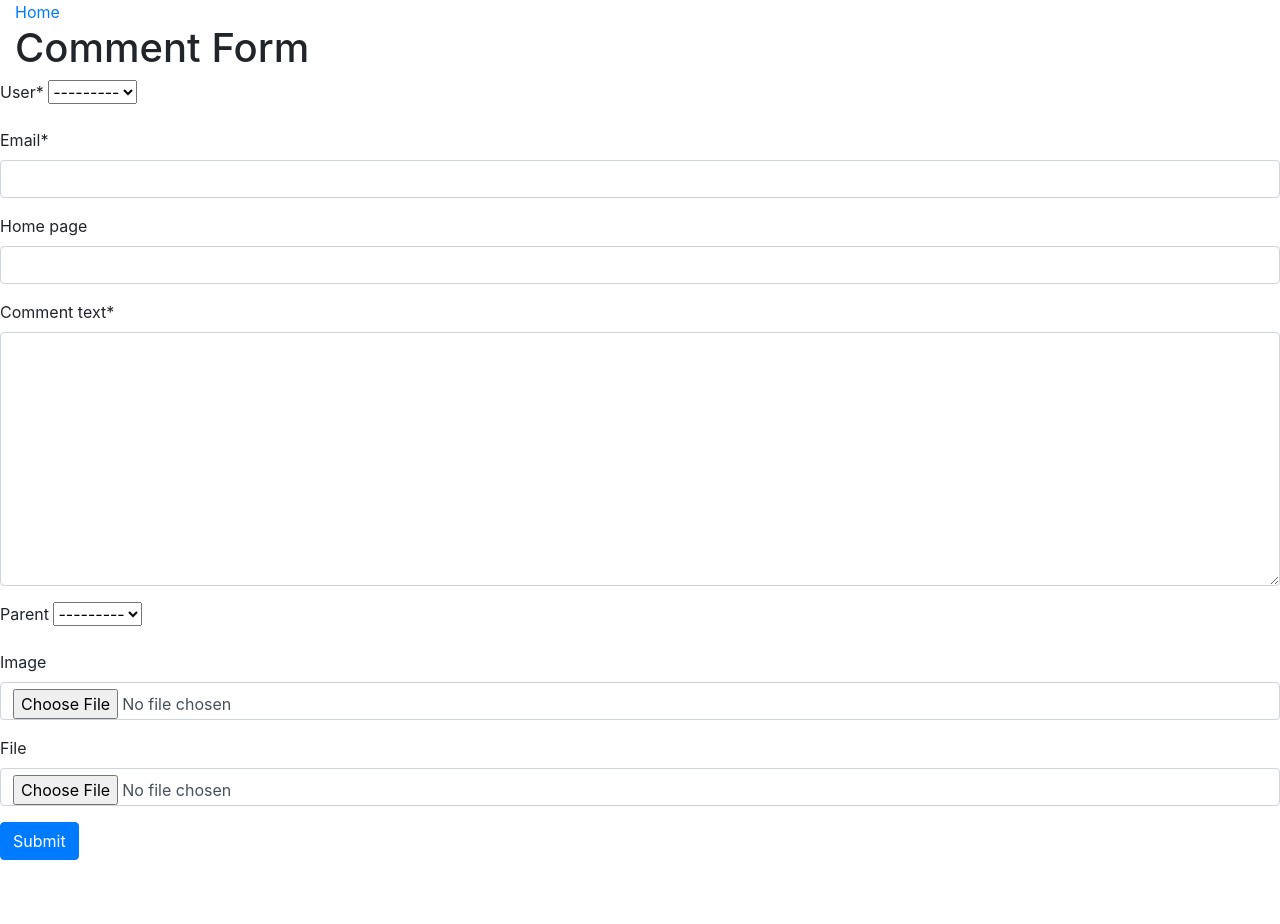
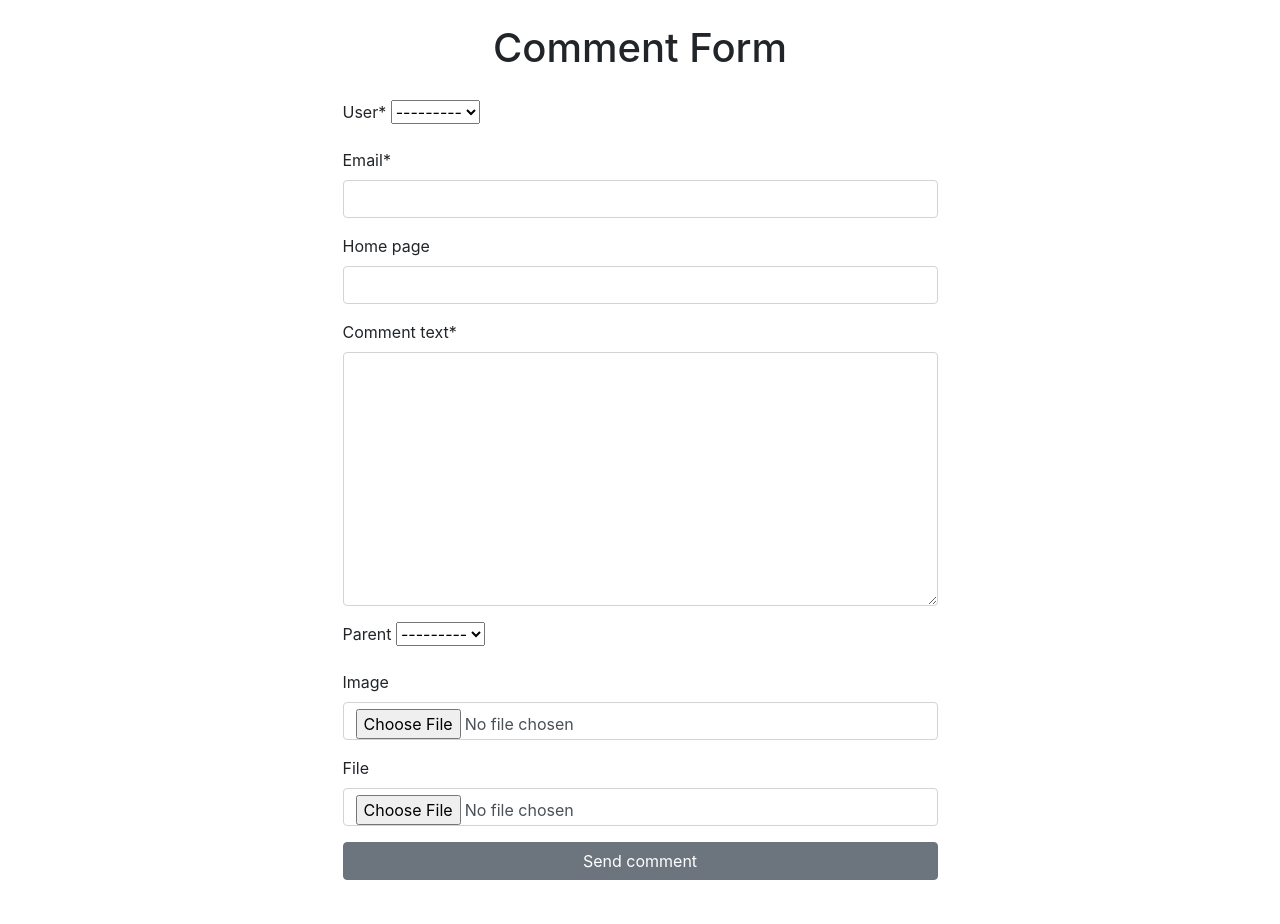
Before and after one commit to Yevheniia-Ilchenko/Create-comments, a Django app: page /post/create/ in a window 1280 px wide. Before the commit the page ends 860 px from the top, so only its background shows below. Run offline with Django 5.2, Linux system fonts and the light colour scheme; data that the repository does not hold is empty; some libraries are stand-ins or nearby versions.

Commit message:
update forms with html

```diff
--- a/app/settings.py
+++ b/app/settings.py
@@ -127,6 +127,8 @@ STATICFILES_DIRS = [BASE_DIR / "static", ]
 MEDIA_URL = "/media/"
 MEDIA_ROOT = BASE_DIR / "media"
 
+# DEFAULT_FILE_STORAGE = 'django.core.files.storage.FileSystemStorage'
+
 # Default primary key field type
 # https://docs.djangoproject.com/en/5.0/ref/settings/#default-auto-field
 
--- a/post/forms.py
+++ b/post/forms.py
@@ -1,7 +1,6 @@
 from django import forms
 from captcha.fields import CaptchaField
 from django.core.exceptions import ValidationError
-from django.utils.html import strip_tags
 
 from post.models import Comment
 
@@ -21,11 +20,6 @@ class CommentForm(forms.ModelForm):
                   "image",
                   "file"]
 
-    # def clean_comment_text(self):
-    #     text = self.cleaned_data.get("comment_text")
-    #     allowed_tags = ["b", "i", "u", "a"]
-    #     return strip_tags(text, allowed_tags)
-
     def clean_file(self):
         file = self.cleaned_data.get("file")
 
@@ -37,12 +31,3 @@ class CommentForm(forms.ModelForm):
                 raise ValidationError("The text file size should not exceed 100 kb.")
 
         return file
-
-    def clean_image(self):
-        image = self.cleaned_data.get("image")
-
-        if image:
-            if image.size > 320 * 240:
-                raise ValidationError("The image is too large. Acceptable size: 320x240 pixels.")
-
-        return image
--- a/post/models.py
+++ b/post/models.py
@@ -1,11 +1,12 @@
 import os
 import uuid
-
 from PIL import Image
 from django.conf import settings
 from django.contrib.auth.models import AbstractUser
+from django.core.exceptions import ValidationError
 from django.core.validators import EmailValidator, URLValidator
 from django.db import models
+from django.urls import reverse
 from django.utils.html import strip_tags
 from django.utils.text import slugify
 
--- a/post/urls.py
+++ b/post/urls.py
@@ -1,11 +1,14 @@
 from django.conf import settings
 from django.conf.urls.static import static
 from django.urls import path
+
+from . import views
 from .views import CommentListView, CommentCreateView
 
 urlpatterns = [
     path("", CommentListView.as_view(), name="comment-list"),
     path("create/", CommentCreateView.as_view(), name="comment-create"),
+    path("create/<int:parent_comment_id>/", views.add_comment, name="comment-reply"),
 ] + static(settings.MEDIA_URL, document_root=settings.MEDIA_ROOT)
 
 app_name = "post"
--- a/post/views.py
+++ b/post/views.py
@@ -1,4 +1,4 @@
-from django.shortcuts import render, redirect
+from django.shortcuts import render, redirect, get_object_or_404
 from django.urls import reverse_lazy, reverse
 from django.views import generic
 
@@ -36,12 +36,20 @@ class CommentCreateView(generic.CreateView):
             form.instance.parent = parent_comment
         return super().form_valid(form)
 
-    def add_comment(self, request, *args, **kwargs):
-        if request.method == 'POST':
-            form = CommentForm(request.POST, request.FILES)
-            if form.is_valid():
-                form.save()
-                return redirect(reverse('comment-list'))
-        else:
-            form = CommentForm()
-        return render(request, 'comment_form.html', {'form': form})
+
+def add_comment(request, parent_comment_id=None):
+    parent_comment = None
+    if parent_comment_id:
+        parent_comment = get_object_or_404(Comment, id=parent_comment_id)
+
+    if request.method == 'POST':
+        form = CommentForm(request.POST, request.FILES)
+        if form.is_valid():
+            comment = form.save(commit=False)
+            comment.parent = parent_comment
+            comment.save()
+            return redirect(reverse('post:comment-list'))
+    else:
+        form = CommentForm()
+
+    return render(request, 'comment_form.html', {'form': form})
--- a/templates/post/comment_form.html
+++ b/templates/post/comment_form.html
@@ -3,15 +3,21 @@
 {% endblock %}
 {% load crispy_forms_filters %}
 {% block content %}
-<div class="col-sm-9"><a href="{% url 'post:comment-list' %}">Home</a>
-            <h1>Comment Form</h1>
+<section>
+  <div class="container py-4">
+    <div class="row">
+      <div class="col-lg-7 mx-auto d-flex justify-content-center flex-column">
+<div>
+            <h1 class="text-center">Comment Form</h1>
 </div>
-<form method="post" action="" enctype="multipart/form-data">
+<form role="form" id="contact-form" method="post" action="" enctype="multipart/form-data">
+    <div class="card-body">
+
     {% csrf_token %}
     {{ form.media }}
     {{ form|crispy }}
     <input type="hidden" name="parent_id" id="parent_id">
-    <button class="btn btn-primary" type="submit">Submit</button>
+    <button class="btn btn-secondary w-100" type="submit">Send comment</button>
 </form>
 
 <script>
@@ -22,3 +28,7 @@ document.querySelectorAll('.reply').forEach(button => {
 });
 </script>
 {% endblock %}
+    </div>
+  </div>
+  </div>
+</section>
```
Also changed, not shown: templates/post/comment_item.html (+9 -3 lines), templates/post/comment_list.html (+5 -8 lines).
